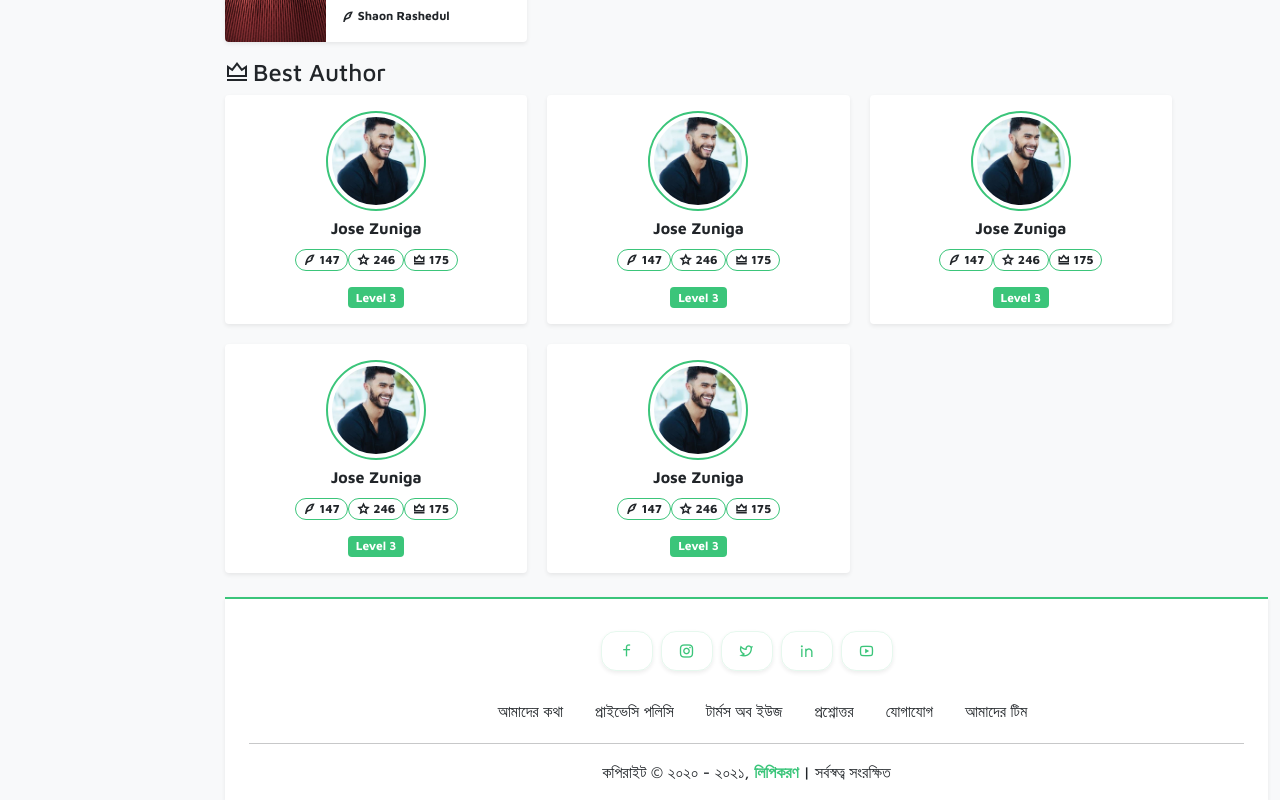
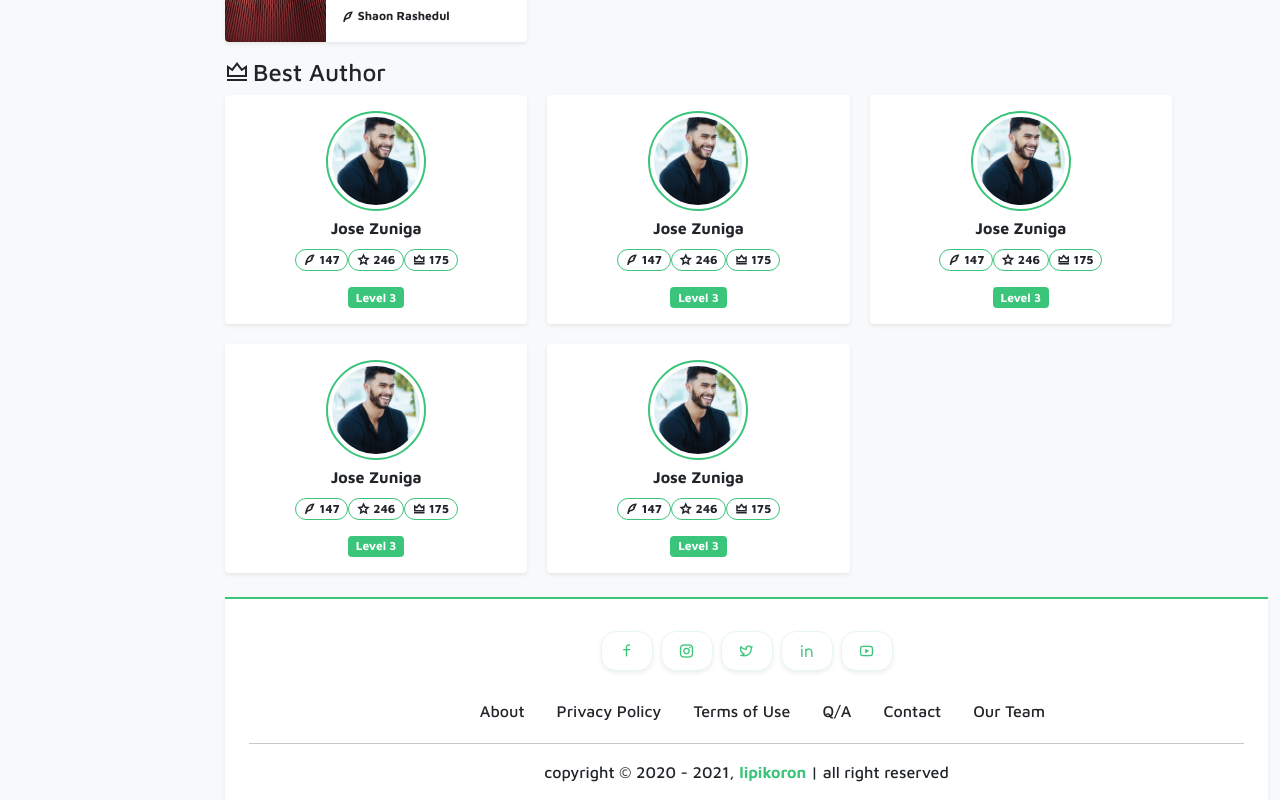
Before and after one commit to sdtHossain/lipikoron-nuxt, a Nuxt app: page / in a window 1280 px wide. Shown: the part 1877-2677 px from the top of the page. Built offline with nearby package versions, Linux system fonts and the light colour scheme.

Commit message:
change text of footer

```diff
--- a/components/AppFooter.vue
+++ b/components/AppFooter.vue
@@ -22,30 +22,31 @@
     </div>
     <ul class="link-list pt-2">
       <a href="" class="text-decoration-none text-dark"
-        ><li class="d-inline-block rounded-pill px-3 py-1">আমাদের কথা</li></a
+        ><li class="d-inline-block rounded-pill px-3 py-1">About</li></a
       >
       <a href="" class="text-decoration-none text-dark"
         ><li class="d-inline-block rounded-pill px-3 py-1">
-          প্রাইভেসি পলিসি
+          Privacy Policy
         </li></a
       >
       <a href="" class="text-decoration-none text-dark"
-        ><li class="d-inline-block rounded-pill px-3 py-1">টার্মস অব ইউজ</li></a
+        ><li class="d-inline-block rounded-pill px-3 py-1">Terms of Use</li></a
       >
       <a href="" class="text-decoration-none text-dark"
-        ><li class="d-inline-block rounded-pill px-3 py-1">প্রশ্নোত্তর</li></a
+        ><li class="d-inline-block rounded-pill px-3 py-1">Q/A</li></a
       >
       <a href="" class="text-decoration-none text-dark"
-        ><li class="d-inline-block rounded-pill px-3 py-1">যোগাযোগ</li></a
+        ><li class="d-inline-block rounded-pill px-3 py-1">Contact</li></a
       >
       <a href="" class="text-decoration-none text-dark"
-        ><li class="d-inline-block rounded-pill px-3 py-1">আমাদের টিম</li></a
+        ><li class="d-inline-block rounded-pill px-3 py-1">Our Team</li></a
       >
     </ul>
     <hr />
     <p class="m-0 pb-3">
-      কপিরাইট © ২০২০ - ২০২১,
-      <a href="/" class="text-primary fw-bold">লিপিকরণ</a> | সর্বস্বত্ব সংরক্ষিত
+      copyright © 2020 - 2021,
+      <a href="/" class="text-primary fw-bold">lipikoron</a> | all right
+      reserved
     </p>
   </footer>
 </template>
```
